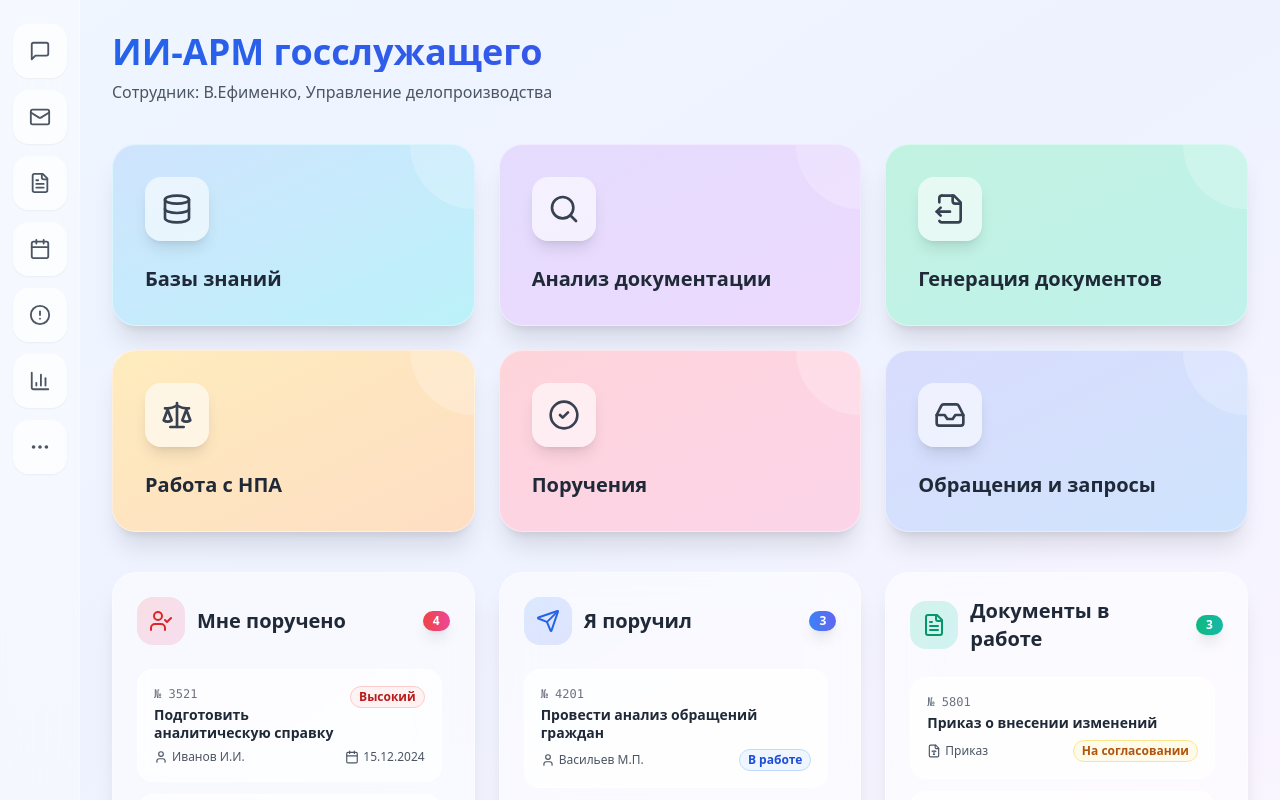
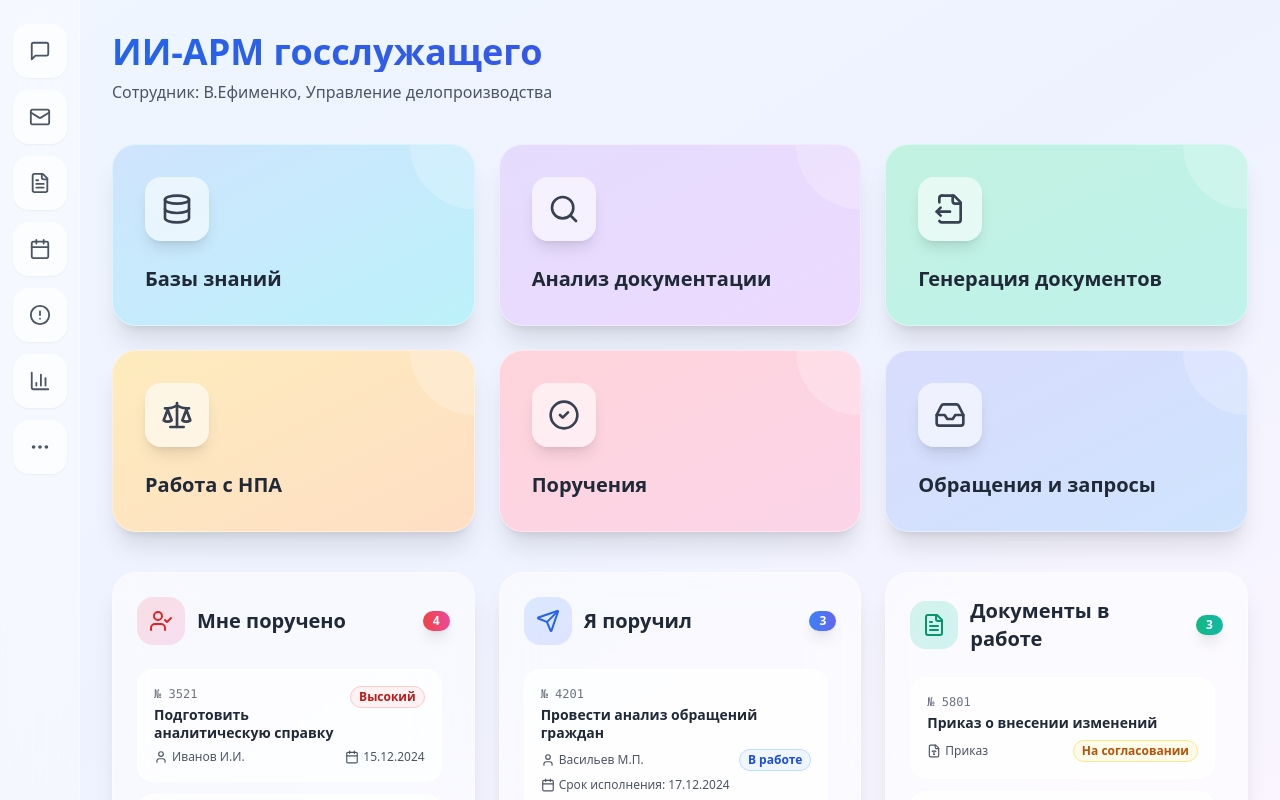
Before and after one commit to pr-poehali-dev/liquid-glass-website, a React (Vite) app: page / in a window 1280 px wide. Built offline with nearby package versions, Linux system fonts and the light colour scheme.

Commit message:
Добавить выборочные даты в сроки

```diff
--- a/src/pages/Index.tsx
+++ b/src/pages/Index.tsx
@@ -192,7 +192,7 @@ const Index = () => {
                       <span className="text-xs font-mono text-gray-500">№ {task.number}</span>
                     </div>
                     <h4 className="font-semibold text-gray-800 text-sm mb-2 leading-tight">{task.title}</h4>
-                    <div className="flex items-center justify-between text-xs text-gray-600">
+                    <div className="flex items-center justify-between text-xs text-gray-600 mb-1.5">
                       <span className="flex items-center gap-1">
                         <Icon name="User" size={14} />
                         {task.assignee}
@@ -200,6 +200,10 @@ const Index = () => {
                       <Badge className={`${getStatusColor(task.status)} text-xs px-2 py-0.5`}>
                         {task.status}
                       </Badge>
+                    </div>
+                    <div className="flex items-center gap-1 text-xs text-gray-600">
+                      <Icon name="Calendar" size={14} />
+                      <span>Срок исполнения: {task.deadline}</span>
                     </div>
                   </div>
                 ))}
```
